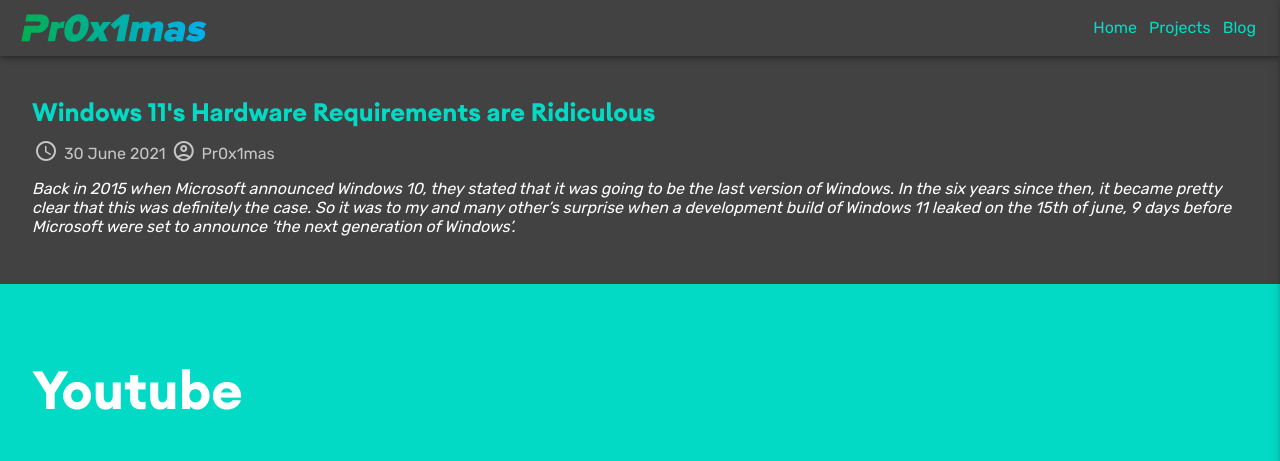
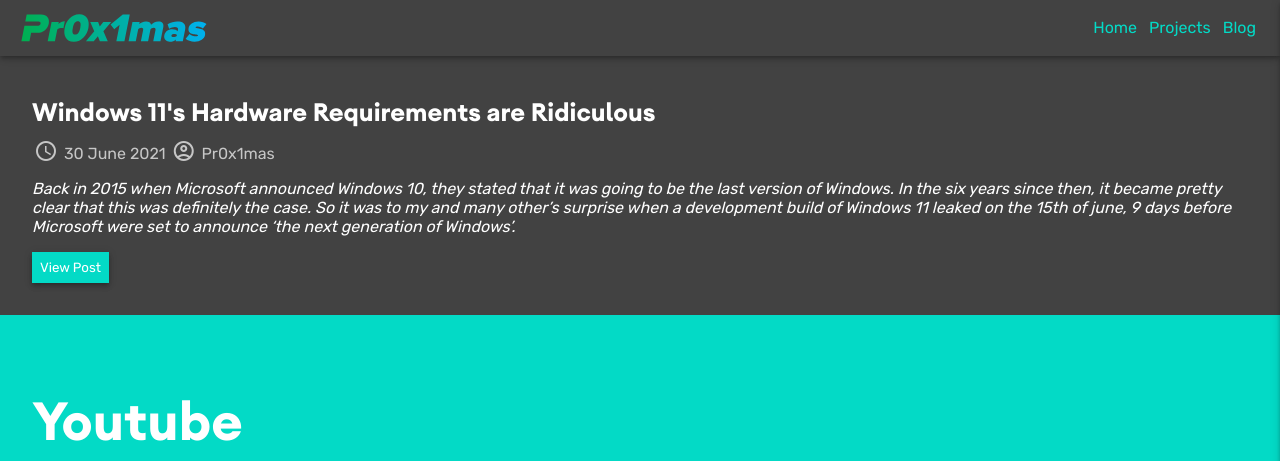
Before and after one commit to HyperHamster535/HyperHamster535.github.io, a Jekyll site: the page built from index.md, in a window 1280 px wide and 900 px high, scrolled down 986 px, cut to the strip 0-461 px from the top of the window. Built offline with Jekyll 4.4.1, drawn with Linux system fonts in a browser that asks for light colours; nearby versions of some CDN libraries.

Commit message:
new post link on homepage

```diff
--- a/index.md
+++ b/index.md
@@ -12,7 +12,7 @@
 <div class="home-section grey">
     <h1>Latest Blog Post</h1>
     {% for post in site.posts limit:1 %}
-        <h3><a href="{{ post.url }}">{{ post.title }}</a></h3>
+        <h3>{{ post.title }}</h3>
         <p style="margin-top: -16px; color: #FFFFFFB3;">
             <span class="material-icons-outlined md-18 inline-icon">schedule</span>
             {{ post.date | date: "%-d %B %Y" }}
@@ -20,6 +20,7 @@
             {{post.author}}
         </p>
         <i>{{ post.excerpt}}</i>
+        <a href="{{ post.url }}"><button>View Post</button></a>
     {% endfor %}
 </div>
 
```
